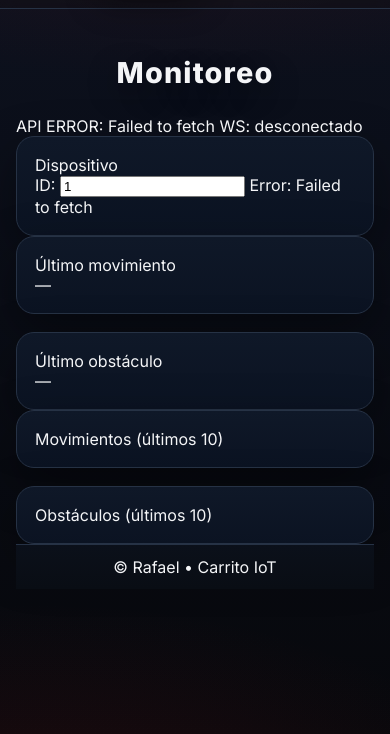
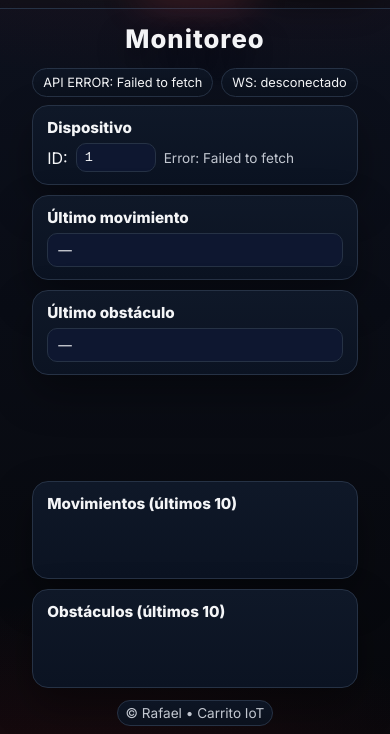
Before and after one commit to PZ222/Carrito-IoT-Receptor, a plain HTML site: page index.html in a window 390 px wide. Shown: the part 110-844 px from the top of the page. Drawn offline with Linux system fonts and the light colour scheme; no server answers.

Commit message:
responsivo en pc

```diff
--- a/index.html
+++ b/index.html
@@ -8,31 +8,39 @@
   <link href="https://fonts.googleapis.com/css2?family=Inter:wght@400;600;800&display=swap" rel="stylesheet">
   <link href="https://cdnjs.cloudflare.com/ajax/libs/font-awesome/6.5.0/css/all.min.css" rel="stylesheet">
 
+  <link rel="stylesheet" href="styles.navbar.css">
   <link rel="stylesheet" href="./styles.css">
-    <link rel="stylesheet" href="styles.navbar.css">
-
 </head>
-<body>
-  <!-- NAVBAR (ajustado a la estructura de carpetas) -->
+<body class="receptor-body">
+  <!-- NAVBAR -->
   <header class="topbar">
-    <div class="brand">Carrito IoT</div>
+    <div class="brand">Carrito IoT - Monitor</div>
     <nav class="nav">
-      <!-- vuelve al emisor (carpeta hermana) -->
-      <a class="pill" href="https://pz222.github.io/Carrito-IoT-Emisor/index.html"><span class="ico">🎮</span> Control</a>
-      <a class="pill active" href="https://pz222.github.io/Carrito-IoT-Receptor/"><span class="ico">🦻</span> Monitor</a>
-      <a class="pill" href="https://pz222.github.io/Carrito-IoT-Emisor/demos.html"><span class="ico">🧩</span> Demos</a>
+      <a class="pill" href="https://pz222.github.io/Carrito-IoT-Emisor/index.html">
+        <span class="ico">🎮</span> Control
+      </a>
+      <a class="pill active" href="https://pz222.github.io/Carrito-IoT-Receptor/">
+        <span class="ico">🦻</span> Monitor
+      </a>
+      <a class="pill" href="https://pz222.github.io/Carrito-IoT-Emisor/demos.html">
+        <span class="ico">🧩</span> Demos
+      </a>
     </nav>
   </header>
 
   <main class="container">
     <h1 class="page-title">Monitoreo</h1>
 
-    <!-- HUD: API / WS / Ping -->
+    <!-- HUD: API / WS -->
     <section class="hud">
       <span id="apiBadge" class="chip hint">API: http://3.225.81.202:5500</span>
       <span id="wsBadge" class="chip">WS: desconectado</span>
     </section>
 
+    <!-- GRID PRINCIPAL: IZQ (estado) / DER (listas) -->
+    <div class="main-grid">
+      <!-- COLUMNA IZQUIERDA -->
+      <div class="col-left">
         <!-- Dispositivo -->
         <section class="card">
           <div class="card-title">Dispositivo</div>
@@ -44,7 +52,7 @@
         </section>
 
         <!-- Últimos -->
-    <div class="grid-2">
+        <div class="grid-2-top">
           <section class="card">
             <div class="card-title">Último movimiento</div>
             <div id="lastMove" class="data-block">—</div>
@@ -55,22 +63,24 @@
             <div id="lastObs" class="data-block">—</div>
           </section>
         </div>
+      </div>
 
-    <!-- Listas -->
-    <div class="grid-2">
-      <section class="card">
+      <!-- COLUMNA DERECHA: LISTAS CON SCROLL INTERNO -->
+      <div class="col-right">
+        <section class="card card-list">
           <div class="card-title">Movimientos (últimos 10)</div>
-        <div id="movesList" class="list"></div>
+          <div id="movesList" class="list list-scroll"></div>
         </section>
 
-      <section class="card">
+        <section class="card card-list">
           <div class="card-title">Obstáculos (últimos 10)</div>
-        <div id="obsList" class="list"></div>
+          <div id="obsList" class="list list-scroll"></div>
         </section>
+      </div>
     </div>
 
     <footer class="footer">
-      <div class="chip muted">© Rafael • Carrito IoT</div>
+      <div class="chip muted chip-mini">© Rafael • Carrito IoT</div>
     </footer>
   </main>
 
--- a/styles.css
+++ b/styles.css
@@ -1,175 +1,241 @@
 /* ===========================
-   CarritoIoT - Receptor (Red)
+   Carrito IoT - Receptor
+   Layout compacto sin scroll global
    =========================== */
 
-/* Paleta (rojos oscuros) */
 :root{
   --bg-0:#07080C;
   --bg-1:#0D1220;
-  --bg-2:#0F1526;
   --panel:#0F1828;
-  --panel-2:#111B2E;
-  --card:#0F1A2B;
 
   --text:#F4F5F7;
   --muted:#C2C7D0;
 
-  --brand:#EF4444;   /* rojo principal */
-  --brand-700:#B91C1C;
-  --brand-800:#991B1B;
-
+  --brand:#EF4444;
   --ok:#10B981;
-  --warn:#F59E0B;
   --err:#F43F5E;
 
   --ring:#263245;
-  --shadow:0 18px 50px rgba(0,0,0,.35);
+  --shadow:0 18px 40px rgba(0,0,0,.35);
 }
 
-*{box-sizing:border-box}
-html,body{height:100%}
-body{
+*{
+  box-sizing:border-box;
   margin:0;
+  padding:0;
+}
+
+html,body{
+  height:100%;
+  overflow:hidden;              /* sin scroll global */
+}
+
+body.receptor-body{
   font-family:Inter,system-ui,-apple-system,Segoe UI,Roboto,Arial;
   color:var(--text);
   background:
     radial-gradient(1200px 600px at 50% -20%, rgba(153,27,27,.25) 0%, transparent 60%),
     radial-gradient(900px 500px at 10% 120%, rgba(185,28,28,.18) 0%, transparent 60%),
     linear-gradient(180deg,var(--bg-1),var(--bg-0));
+  display:flex;
+  flex-direction:column;
 }
 
-/* ---------- Topbar ---------- */
-.topbar{
-  display:flex;align-items:center;gap:18px;
-  padding:14px 18px;border-bottom:1px solid var(--ring);
-  background:linear-gradient(180deg,#0B0E16,#0A0D14);
-  position:sticky;top:0;z-index:20;
+/* topbar viene de styles.navbar.css, no lo tocamos */
+
+/* ---------- Layout principal ---------- */
+
+.container{
+  flex:1 1 auto;
+  max-width:1200px;
+  margin:0 auto;
+  padding:12px 16px 10px;
+  display:flex;
+  flex-direction:column;
+  gap:8px;
+  min-height:0;                 /* clave para que no fuerce scroll */
 }
-.brand{font-weight:800;letter-spacing:.03em}
-.nav{margin-left:auto;display:flex;gap:10px;flex-wrap:wrap}
-.nav a{
-  display:inline-flex;align-items:center;gap:10px;
-  padding:10px 14px;border-radius:14px;
-  border:1px solid var(--ring);text-decoration:none;color:var(--text);
-  background:linear-gradient(180deg,#0D1524,#0B111D);
-}
-.nav a.active{outline:2px solid var(--brand);}
 
-/* ---------- Layout ---------- */
-.container{
-  max-width:1200px;margin:0 auto;padding:28px 16px 90px;
-}
 .page-title{
-  text-align:center;margin:18px 0 26px;
-  font-size:clamp(1.8rem,2.2vw + 1rem,3.2rem);
-  font-weight:900;letter-spacing:.04em;
+  text-align:center;
+  margin:4px 0 6px;
+  font-size:clamp(1.6rem,1.9vw + 1rem,2.4rem);
+  font-weight:900;
+  letter-spacing:.04em;
   text-shadow:0 10px 30px rgba(0,0,0,.45);
 }
 
-/* Badges */
-.badge{
-  display:inline-flex;align-items:center;gap:8px;
-  padding:8px 12px;border-radius:999px;
-  border:1px solid var(--ring);background:#0E1626;
-  font-weight:600
+/* HUD API / WS */
+
+.hud{
+  display:flex;
+  flex-wrap:wrap;
+  gap:8px;
 }
-.badge.ws-ok{background:rgba(16,185,129,.08); border-color:#155E4D}
-.badge.ws-err{background:rgba(244,63,94,.12); border-color:#7F1D1D}
 
-/* Cards */
+/* chips */
+
+.chip{
+  display:inline-flex;
+  align-items:center;
+  gap:6px;
+  padding:6px 10px;
+  border-radius:999px;
+  border:1px solid var(--ring);
+  background:linear-gradient(180deg,#0D1524,#0B111D);
+  font-size:.8rem;
+}
+.chip.hint span{font-family:monospace;}
+.chip.ok{
+  background:rgba(16,185,129,.12);
+  border-color:#145A4B;
+}
+.chip.err{
+  background:rgba(244,63,94,.12);
+  border-color:#7F1D1D;
+}
+.chip.muted{color:var(--muted);}
+.chip-mini{
+  padding:4px 8px;
+  font-size:.75rem;
+}
+
+/* ---------- grid principal: izquierda / derecha ---------- */
+
+.main-grid{
+  flex:1 1 auto;
+  display:grid;
+  grid-template-columns:minmax(0,0.9fr) minmax(0,1.1fr);
+  gap:10px;
+  min-height:0;
+  align-items:stretch;
+}
+
+.col-left,
+.col-right{
+  display:flex;
+  flex-direction:column;
+  gap:10px;
+  min-height:0;
+}
+
+/* tarjeta generica */
+
 .card{
   background:linear-gradient(180deg,var(--panel),#0B1322);
   border:1px solid var(--ring);
-  border-radius:18px; padding:18px; box-shadow:var(--shadow);
-}
-.card h3{margin:0 0 12px 0; font-size:1.05rem; color:#EAECEF}
-.card.empty{opacity:.7}
-
-/* Grid bloques superiores */
-.grid-top{
-  display:grid; gap:16px; margin-bottom:18px;
-  grid-template-columns:1fr auto auto;
-  align-items:center
+  border-radius:16px;
+  padding:12px 14px;
+  box-shadow:var(--shadow);
+  display:flex;
+  flex-direction:column;
+  gap:6px;
 }
 
-/* Panel dispositivo + estado */
-.device-panel{display:grid; gap:12px; grid-template-columns:1fr auto; align-items:center}
-.input, select{
-  background:#0E1730; color:var(--text);
-  border:1px solid var(--ring); border-radius:12px;
-  padding:10px 12px; min-width:220px;
+.card-title{
+  font-weight:800;
+  font-size:.95rem;
 }
 
-/* Secciones lado a lado */
-.grid-2{
-  display:grid; gap:18px; grid-template-columns:1fr 1fr; align-items:start;
-}
-.section-title{margin:6px 0 10px 6px; font-weight:800; color:#EDEFF3}
+/* inputs / filas */
 
-/* Rows de detalle */
-.detail{
-  display:grid; gap:10px;
-  background:linear-gradient(180deg,var(--card),#0A1322);
-  border:1px solid var(--ring);
-  border-radius:14px; padding:16px 18px;
-}
-.detail .row{display:grid; grid-template-columns:160px 1fr; gap:10px}
-.detail .key{color:var(--muted)}
-.detail .value{font-weight:700}
-
-/* Listas últimas 10 */
-.list{
-  display:grid; gap:12px;
-}
-.item{
-  display:grid; gap:6px;
-  background:linear-gradient(180deg,#0C1527,#0A1220);
-  border:1px solid var(--ring); border-radius:14px; padding:14px 16px;
-}
-.item strong{color:#EDEFF5}
-
-/* Footer */
-.footer{
-  position:sticky; bottom:0; width:100%;
-  display:flex; justify-content:center; padding:12px 14px;
-  background:linear-gradient(180deg,#0B101A,#090D14);
-  border-top:1px solid var(--ring);
+.row{
+  display:flex;
+  align-items:center;
+  gap:8px;
 }
 
-/* Botones utilitarios */
-.btn{
-  display:inline-flex;align-items:center;gap:10px;
-  padding:10px 14px;border-radius:12px;
-  border:1px solid var(--ring); background:#0E1730; color:var(--text);
-  cursor:pointer; user-select:none;
+.small-input{
+  width:80px;
+  border-radius:10px;
+  border:1px solid var(--ring);
+  background:#0E1730;
+  color:var(--text);
+  padding:6px 8px;
+  font-family:monospace;
+  font-size:.85rem;
 }
-.btn.primary{background:linear-gradient(180deg,#1B0B0C,#31090C); border-color:#511017}
-.btn.primary:hover{background:linear-gradient(180deg,#2A0E12,#4A0F16)}
-.btn.ghost{background:#0E1626}
-
-/* API chip */
-.api-chip{
-  padding:8px 10px;border-radius:10px;border:1px solid var(--ring);
-  background:#0E1626; color:#C9CFDA; font-size:.92rem;
+.small-input:focus{
+  outline:2px solid rgba(239,68,68,.65);
 }
 
-/* Status text (pequeño, esquina) */
-.status-line{ color:#C8CED9; font-size:.95rem; }
+.muted{
+  color:var(--muted);
+  font-size:.85rem;
+}
+
+/* grid para últimas tarjetas arriba */
+
+.grid-2-top{
+  display:grid;
+  grid-template-columns:1fr 1fr;
+  gap:10px;
+  min-height:0;
+}
+
+.data-block{
+  border-radius:10px;
+  border:1px solid var(--ring);
+  background:#0E1730;
+  padding:8px 10px;
+  font-size:.85rem;
+}
+
+/* listas de movimientos / obstáculos */
+
+.card-list{
+  flex:1 1 auto;
+  min-height:0;
+}
+
+.list{
+  display:flex;
+  flex-direction:column;
+  gap:6px;
+}
+
+.list-scroll{
+  flex:1 1 auto;
+  min-height:0;
+  overflow:auto;
+  padding-right:2px;
+}
+
+.item{
+  border-radius:10px;
+  border:1px solid var(--ring);
+  background:linear-gradient(180deg,#0C1527,#0A1220);
+  padding:8px 10px;
+  font-size:.8rem;
+}
+.item strong{
+  color:#EDEFF5;
+}
+
+/* footer */
+
+.footer{
+  margin-top:4px;
+  display:flex;
+  justify-content:center;
+}
 
 /* ---------- Responsive ---------- */
-@media (max-width: 1024px){
-  .grid-top{grid-template-columns:1fr; align-items:start}
-  .device-panel{grid-template-columns:1fr; gap:10px}
+
+@media (max-width:1024px){
+  .main-grid{
+    grid-template-columns:1fr;
+  }
 }
 
-@media (max-width: 860px){
-  .grid-2{grid-template-columns:1fr}
-  .detail .row{grid-template-columns:130px 1fr}
+@media (max-width:720px){
+  .grid-2-top{
+    grid-template-columns:1fr;
+  }
 }
 
-@media (max-width: 560px){
-  .topbar{gap:10px}
-  .nav{gap:8px}
-  .nav a{padding:8px 10px}
-  .detail .row{grid-template-columns:1fr; gap:4px}
+@media (max-width:520px){
+  .container{
+    padding:10px 10px 8px;
+  }
 }
```
Lines whose indentation alone changed are shown as unchanged.
